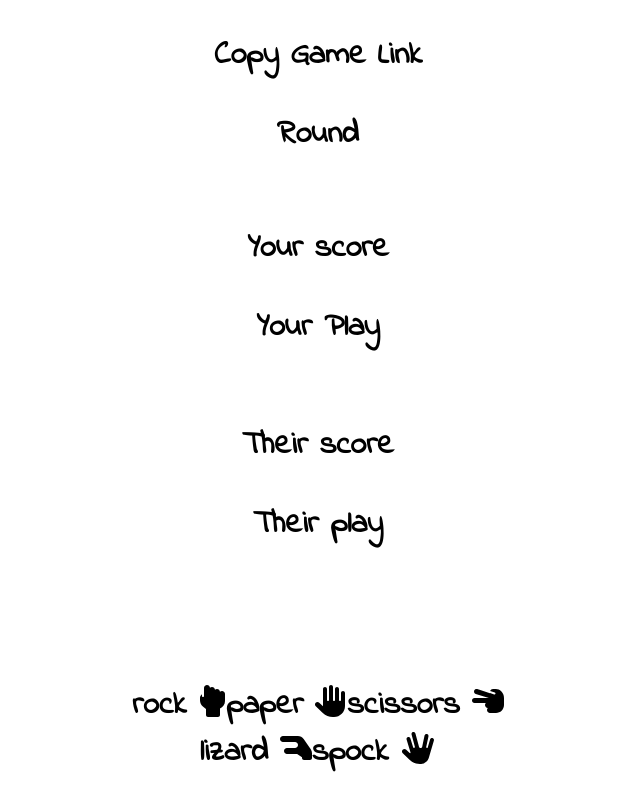
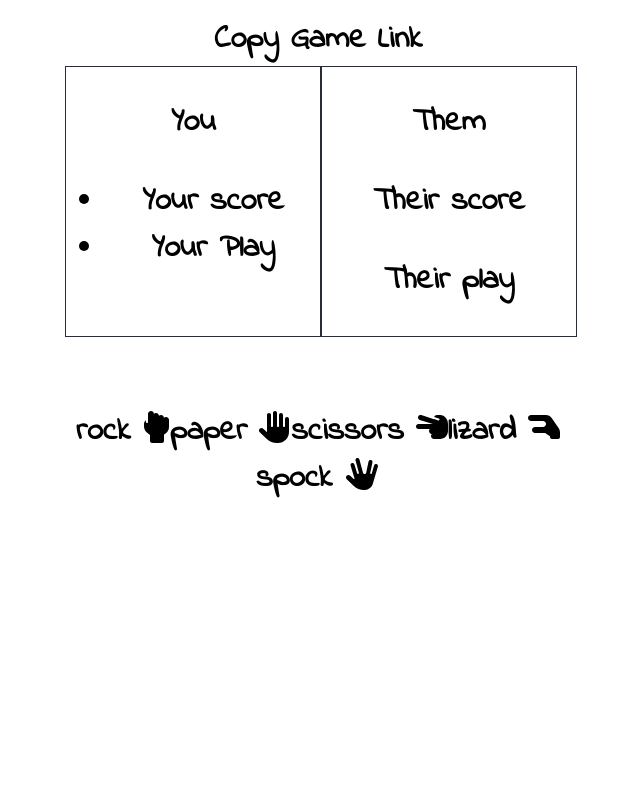
Before and after one commit to TylerSustare/rpsls, a React (Create React App) app: page / in a window 1280 px wide. Shown: the whole page, without its empty margins (322-962 px from the left). Built offline with nearby package versions, Linux system fonts and the light colour scheme; no server answers.

Commit message:
Make two columns

```diff
--- a/src/App.css
+++ b/src/App.css
@@ -7,14 +7,31 @@
 }
 
 wired-card {
-  max-width: 24rem;
+  max-width: 32rem;
   margin: 0 auto;
-  padding: 2rem;
+  padding: 1rem;
   display: block;
 }
 
 wired-card > div {
   padding: 0.2rem;
+}
+
+.row {
+  display: flex;
+  flex-direction: row;
+  flex-wrap: wrap;
+  width: 100%;
+}
+
+.column {
+  display: flex;
+  flex-direction: column;
+  flex-basis: 100%;
+  flex: 1;
+  border: #282c34 1px solid;
+  /* padding: 0.2rem; */
+  /* margin: 0.2rem; */
 }
 
 .App-logo {
--- a/src/App.tsx
+++ b/src/App.tsx
@@ -159,17 +159,25 @@
       <div className="App">
         <wired-card className="game" elevation="3">
           <wired-button onClick={copyToClipboard}>Copy Game Link</wired-button>
-          <p>Round {message.round}</p>
-          {/* wrap with 2 columns */}
-          <div className="your-stuff">
-            <p>Your score {message.yourScore}</p>
-            <p>Your Play {yourPlay}</p>
+          {console.log('message', message)}
+          <div className="row">
+            <div className="column">
+              <div className="your-stuff">
+                <p>You</p>
+                <ul>
+                  <li>Your score {message.yourScore}</li>
+                  <li>Your Play {yourPlay}</li>
+                </ul>
+              </div>
+            </div>
+            <div className="column">
+              <div className="their-stuff">
+                <p>Them</p>
+                <p>Their score {message.theirScore}</p>
+                <p>Their play {theirPlay}</p>
+              </div>
+            </div>
           </div>
-          <div>
-            <p>Their score {message.theirScore}</p>
-            <p>Their play {theirPlay}</p>
-          </div>
-          {/* wrap with 2 columns */}
           <p>{roundSummary}</p>
         </wired-card>
         <wired-card elevation="3">
```
